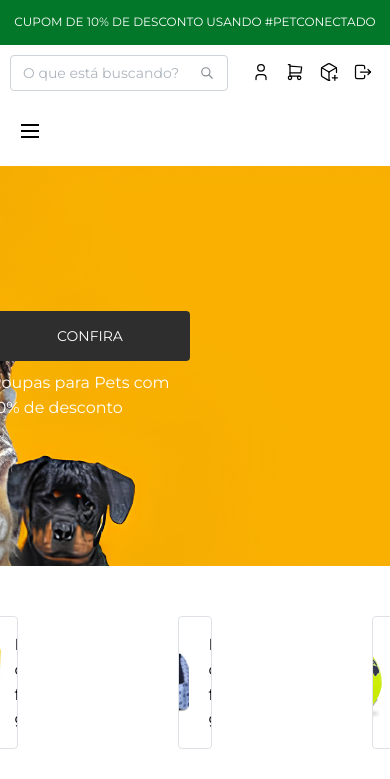
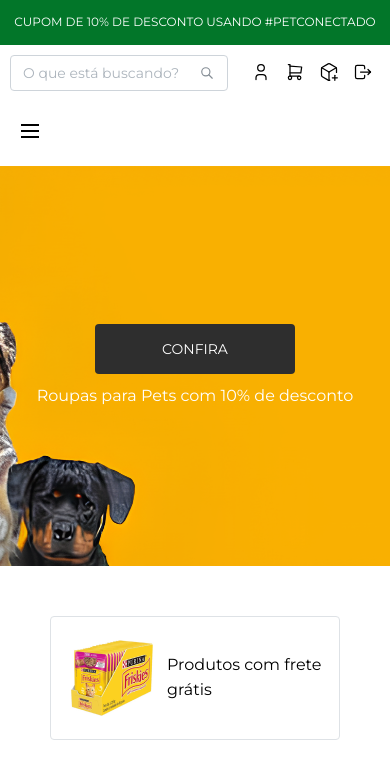
Before and after one commit to samuel-santinelli/CaonectadosWEB, a React (Vite) app: page / in a window 390 px wide. Shown: the top 779 px of the page. Built offline with nearby package versions, Linux system fonts and the light colour scheme.

Commit message:
feature(responsivity) - changing the BannerLayout component layout

```diff
--- a/src/layout/Dashboard/Banner/BannerLayout.jsx
+++ b/src/layout/Dashboard/Banner/BannerLayout.jsx
@@ -15,7 +15,7 @@ const BannerLayout = () => {
           <Text color="#fff">Roupas para Pets com 10% de desconto</Text>
         </Flex>
       </Flex>
-      <Flex justify={"center"} gap={160}>
+      <Flex justify={"center"} gap={40} className={classes.card_container}>
         <Card withBorder={true} className={classes.card}>
           <Flex direction={"row"} justify={"center"} align={"center"} gap={10}>
             <img src={FoodImage} />
--- a/src/layout/Dashboard/Banner/BannerLayout.module.css
+++ b/src/layout/Dashboard/Banner/BannerLayout.module.css
@@ -16,7 +16,6 @@
 }
 
 .card {
-
     transition: border-color 0.5s, background-color 0.5s, color 0.5s;
 }
 
@@ -25,3 +24,16 @@
     color: #ff8c00;
     cursor: pointer;
   }
+
+
+  @media (max-width: $mantine-breakpoint-sm) {
+    .image_container {
+      justify-content: center;
+      padding-right: 0;
+      flex-direction: column-reverse;
+    }
+    .card_container {
+      flex-direction: column;
+      padding-inline: 50px;
+    }
+  }
```
